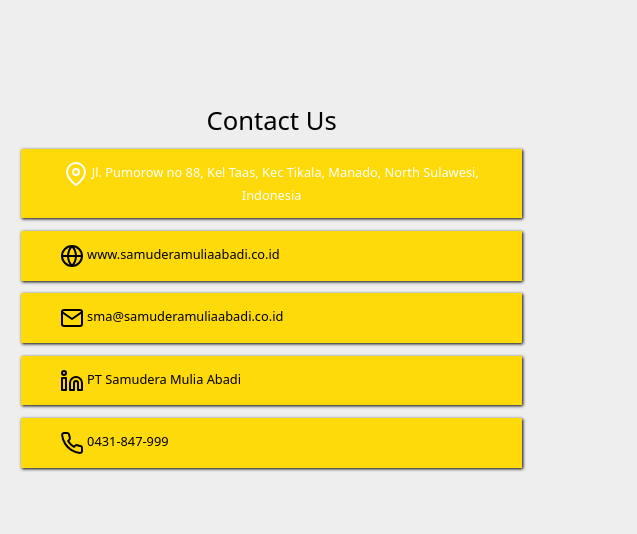
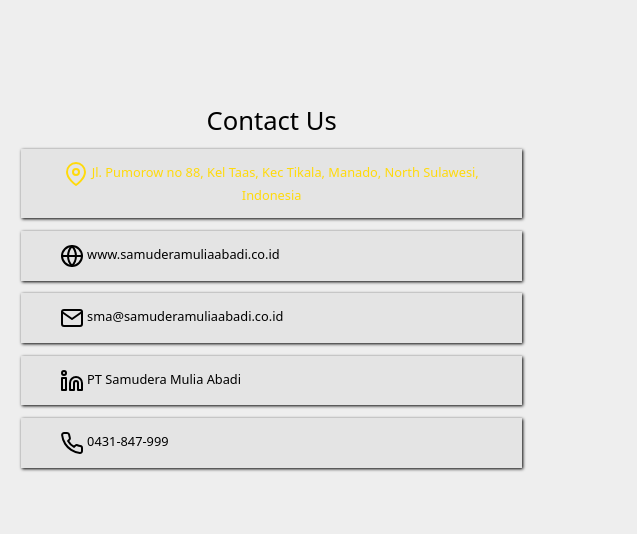
Before and after one commit to smatjbuli/smatjbuli.github.io, a plain HTML site: page index.html in a window 1280 px wide. In both pictures the pointer is over the link 914 px from the left and 945 px from the top of the page. Shown: the part 762-1296 px from the top of the page, 643-1280 px from the left. Drawn offline with nearby package versions, Linux system fonts and the light colour scheme.

Commit message:
Update style.css

```diff
--- a/style.css
+++ b/style.css
@@ -175,7 +175,7 @@
   display: flex;
   align-items: center;
   margin-top: 1rem;
-  background-color: var(--yellow);
+  background-color: #e4e4e4;
   box-shadow: 1px 1px 3px black;
   padding-left: 2rem;
   font-size: 1rem;
@@ -190,7 +190,7 @@
 }
 
 .contact .contacts form .input-group a:hover {
-  color: var(--primary);
+  color: var(--yellow);
 }
 
 /* End Contact */
```
